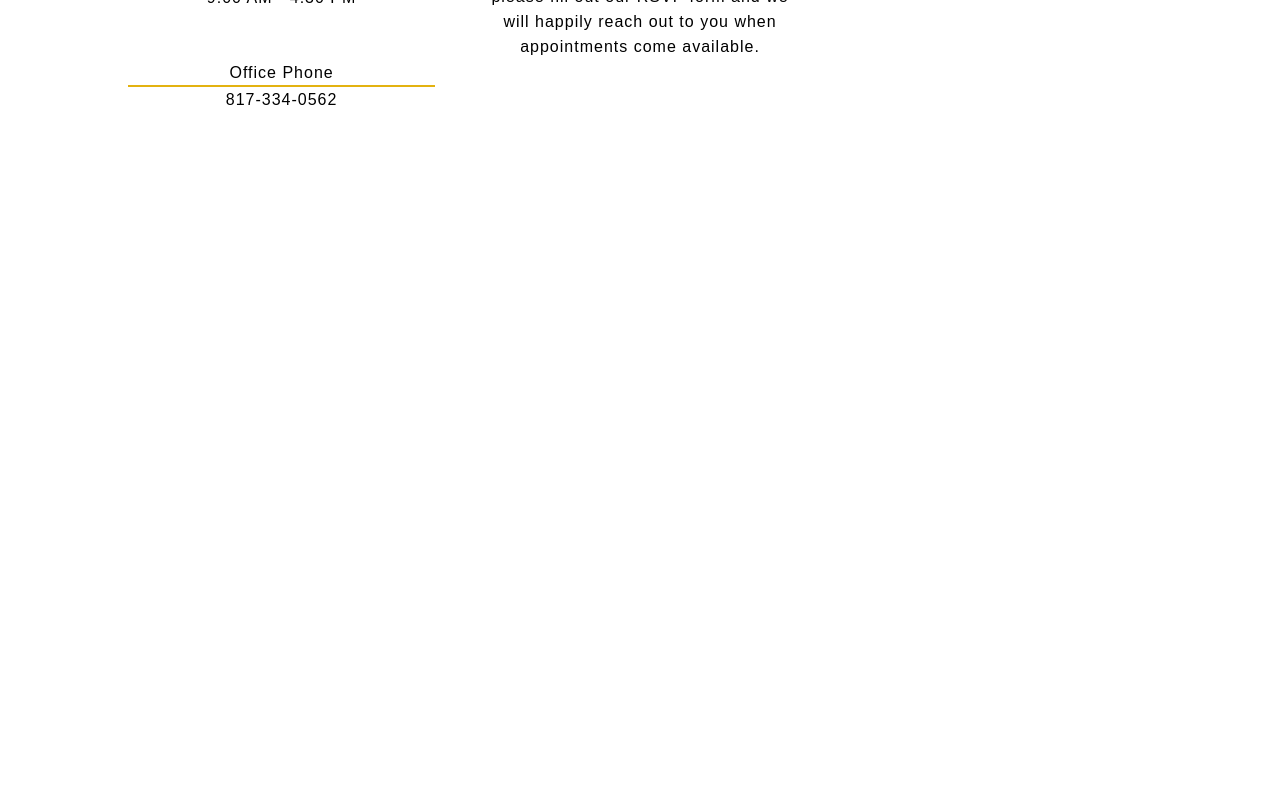
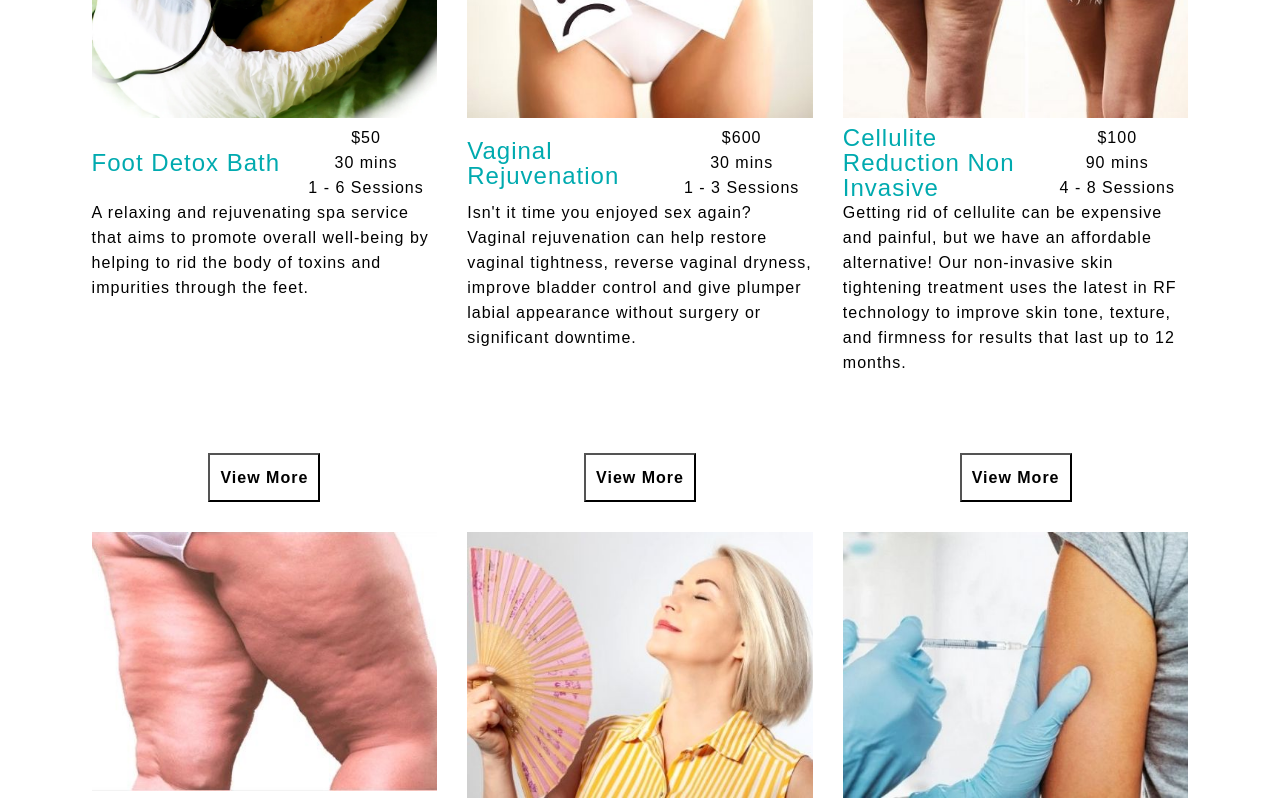
Before and after one commit to tanningexpert/exclusive-react-clone-v2, a React (Create React App) app: page /aesthetics in a window 1280 px wide. Shown: the part 640-1440 px from the top of the page. Before the commit the page ends 800 px from the top, so only its background shows below. Built offline with nearby package versions, Linux system fonts and the light colour scheme.

Commit message:
completed aesthetics page

```diff
--- a/src/App.css
+++ b/src/App.css
@@ -93,7 +93,7 @@
 .footer {
   width:80%;
   margin:0 auto;
-  margin-top: 20px;
+  margin-top: 30px;
   display: flex;
   /* position: fixed; */
   left: 10%;
@@ -151,7 +151,6 @@
 
 .featuredServiceBody img {
   width: 200px;
-
 }
 
 .featuredServiceBody li {
@@ -163,29 +162,36 @@
   font-weight: 700;
 }
 
-.blueButton {
+
+/* FEATURED SERVICES BUTTON COMPONENT */
+.featuredServiceButtonContainer {
+  margin-top: 20px;
+  display: flex;
+  flex-direction: column;
+  align-items: center;
+  gap: 20px;
+}
+
+.featuredButton {
   background-color: #DFF6F7;
-  color: #00AAAF;
-  border:#00AAAF 2px solid;
+  color: var(--main-color);
+  border: 2px solid var(--main-color);
   width: 300px;
   height: 50px;
   font-size: 18px;
   font-weight: 600;
 }
 
-
-.blueButton:hover {
-  background-color: #00AAAF;
+.featuredButton:hover {
+  background-color: var(--main-color);
   color: white;
 }
 
-
-/* WHITE BUTTON COMPONENT */
+/* PRIMARY BUTTON COMPONENT */
 .primaryButton {
-  display:block;
   background-color: white;
   color: var(--main-color);
-  border: 1px solid var(--main-color);
+  border: .5px solid var(--main-color);
   width: 300px;
   height: 50px;
   font-size: 18px;
@@ -193,9 +199,89 @@
 }
 
 .primaryButton:hover {
-  background-color: #00AAAF;
+  background-color: var(--main-color);
   color: white;
 }
+
+/* AESTHETICS SERVICE REPEATER */
+.aestheticsServiceGrid {
+  display: flex;
+  justify-content: center;
+  gap: 30px;
+  flex-wrap: wrap;
+  width: 90%;
+  margin: 0 auto;
+}
+
+.aestheticsRepeater {
+  flex-basis: 30%;
+}
+
+.aestheticsContainer {
+  width: 100%;
+  height: 650px;
+  position: relative;
+}
+
+.serviceDetailsContainer,
+.serviceTitle,
+.serviceDetails {
+  /* border: 1px solid red; */
+}
+
+.serviceTitle {
+  width: 100%;
+}
+
+.serviceDetails{
+  width: 70%;
+}
+
+.serviceDetails {
+  text-align: center;
+}
+
+.aestheticsImage {
+  max-width: 100%;
+}
+
+.serviceDetailsContainer {
+  display: flex;
+  align-items: center;
+  justify-content: space-around;
+}
+
+.serviceDetails {
+  display: flex;
+  flex-direction: column;
+}
+
+.serviceTitle {
+  font-size: 1.5rem;
+  color: var(--main-color);
+}
+
+.viewMoreBtnContainer {
+  width: 100%;
+  text-align: center;
+
+  position: absolute;
+  bottom: 0;
+  left: 0;
+}
+
+.viewMoreBtn {
+  background-color: white;
+  color: black;
+  font-weight: 800;
+  padding: 10px;
+
+
+}
+
+
+
+
 /* .App {
   text-align: center;
 }
--- /dev/null
+++ b/src/components/AestheticsServiceContainer.js
@@ -0,0 +1,36 @@
+const AestheticsServiceContainer = ({
+  imgSrc,
+  title,
+  price,
+  time,
+  schedule,
+  summary,
+}) => {
+  return (
+    <div className="aestheticsRepeater">
+      <div className="aestheticsContainer">
+        <div className="aestheticsImageContainer">
+          <img src={imgSrc} alt="" className="aestheticsImage" />
+        </div>
+
+        <div className="serviceDetailsContainer">
+          <div className="serviceTitle">{title}</div>
+
+          <div className="serviceDetails">
+            <div className="servicePrice">{price}</div>
+            <div className="serviceTime"> {time} </div>
+            <div className="serviceSchedule">{schedule}</div>
+          </div>
+        </div>
+
+        <div className="serviceSummary">{summary}</div>
+
+        <div className="viewMoreBtnContainer">
+          <button className="viewMoreBtn">View More</button>
+        </div>
+      </div>
+    </div>
+  );
+};
+
+export default AestheticsServiceContainer;
--- a/src/components/FeaturedServices.js
+++ b/src/components/FeaturedServices.js
@@ -1,4 +1,5 @@
 import Images from "../img/ImgIndex";
+import FeaturedButton from "./FeaturedServicesButton";
 
 const FeaturedServices = () => {
   return (
@@ -46,11 +47,10 @@ const FeaturedServices = () => {
             </ul>
           </div>
         </div>
-        <br />
-        <button className="blueButton">View All Services</button>
-        <br />
-        <br />
-        <button className="blueButton">Request An Appointment</button>
+        <div className="featuredServiceButtonContainer">
+          <FeaturedButton>View All Services</FeaturedButton>
+          <FeaturedButton>Request An Appointment</FeaturedButton>
+        </div>
       </div>
     </section>
   );
--- /dev/null
+++ b/src/components/FeaturedServicesButton.js
@@ -0,0 +1,11 @@
+import { Children } from "react";
+
+const FeaturedButton = ({ children }) => {
+  return (
+    <>
+      <button className="featuredButton">{children}</button>
+    </>
+  );
+};
+
+export default FeaturedButton;
--- a/src/img/ImgIndex.js
+++ b/src/img/ImgIndex.js
@@ -1,10 +1,22 @@
 const Images = {
   homeBanner: require("./exclusive-top-banner.png"),
+  // FEATURED SERVICES COMPONENT
   hormoneReplacement: require("./Service Menu Images/Hormone Pellet Therapy (2).jpg"),
   vaginalRejuvenation: require("./Service Menu Images/Vaginal Rejuvenation 1.jpg"),
   medicalWeightloss: require("./Service Menu Images/Kybella - Dissolve Fat (2).jpg"),
+  //ABOUT US PHOTO
   physicianPhoto: require("./Staff - Dr. B Headshot White.jpg"),
+  //GYNECOLOGY PAGE IMAGE
   gynecology: require("./gynecology.jpeg"),
+  //AESTHETIC SERVICES
+  footDetox: require("./Service Menu Images/Foot Detox Bath.webp"),
+  vaginalRejuvenation: require("./Service Menu Images/Vaginal Rejuvenation 1.jpg"),
+  celluliteReduction: require("./Service Menu Images/Cellulite - Forma.jpg"),
+  celluliteReductionRf: require("./Service Menu Images/Cellulite - Fractora.jpg"),
+  hormonePellet: require("./Service Menu Images/Hormone Pellet Therapy.jpg"),
+  vitaminB12: require("./Service Menu Images/Vitamin B12.jpg"),
+  // skinnyShot: require(""),
+  stretchMarkRemoval: require("./Service Menu Images/Stretch Marks.jpg"),
 };
 
 export default Images;
--- a/src/pages/Aesthetics.js
+++ b/src/pages/Aesthetics.js
@@ -1,4 +1,6 @@
 import PrimaryButton from "../components/PrimaryButton";
+import AestheticsServiceContainer from "../components/AestheticsServiceContainer";
+import Images from "../img/ImgIndex.js";
 
 const Aesthetics = () => {
   return (
@@ -10,8 +12,59 @@ const Aesthetics = () => {
       </p>
       <h2 className="aestheticsScheduleTitle">Schedule Your Consult</h2>
       <div className="primaryButtonContainer">
-        <PrimaryButton>Text 214...</PrimaryButton>
-        <PrimaryButton />
+        <PrimaryButton>Call / Text 214-702-6581</PrimaryButton>
+        <PrimaryButton>Request An Appointment</PrimaryButton>
+      </div>
+
+      <div className="aestheticsServiceGrid">
+        <AestheticsServiceContainer
+          imgSrc={Images.footDetox}
+          title="Foot Detox Bath"
+          price="$50"
+          time="30 mins"
+          schedule="1 - 6 Sessions"
+          summary="A relaxing and rejuvenating spa service that aims to promote overall well-being by helping to rid the body of toxins and impurities through the feet."
+        />
+        <AestheticsServiceContainer
+          imgSrc={Images.vaginalRejuvenation}
+          title="Vaginal Rejuvenation"
+          price="$600"
+          time="30 mins"
+          schedule="1 - 3 Sessions"
+          summary="Isn't it time you enjoyed sex again? Vaginal rejuvenation can help restore vaginal tightness, reverse vaginal dryness, improve bladder control and give plumper labial appearance without surgery or significant downtime."
+        />
+        <AestheticsServiceContainer
+          imgSrc={Images.celluliteReduction}
+          title="Cellulite Reduction Non Invasive"
+          price="$100"
+          time="90 mins"
+          schedule="4 - 8 Sessions"
+          summary="Getting rid of cellulite can be expensive and painful, but we have an affordable alternative! Our non-invasive skin tightening treatment uses the latest in RF technology to improve skin tone, texture, and firmness for results that last up to 12 months."
+        />
+        <AestheticsServiceContainer
+          imgSrc={Images.celluliteReductionRf}
+          title="Cellulite Reduction RF Microneedling"
+          price="$300"
+          time="90 mins"
+          schedule="1 - 3 Sessions"
+          summary="We all want a body free from lumps and bumps- so get rid of your cellulite with our revolutionary new treatment! This RF Microneedling treatment melts the fat and increases collagen production to help leave the skin on your thighs, hips an butt smooth, firm and cellulite free."
+        />
+        <AestheticsServiceContainer
+          imgSrc={Images.hormonePellet}
+          title="Hormone Pellet Therapy For Women"
+          price="$250"
+          time="30 mins"
+          schedule="Every 3-4 months"
+          summary="Hormone Pellet Therapy for women offers relief from symptoms like hot flashes, vaginal dryness and mood swings without the risks or side effects of conventional hormone replacement therapy (HRT). This treatment consists of inserting small pellets under your skin that deliver consistent levels of hormones to the body for 3-4 months."
+        />
+        <AestheticsServiceContainer
+          imgSrc={Images.vitaminB12}
+          title="Vitamin B12"
+          price="$25"
+          time="10 mins"
+          schedule="Every 1-2 weeks"
+          summary="Eating a healthy diet and exercising regularly is the best way to keep your body in good shape, but sometimes you just need that extra boost. A vitamin B12 injection is a fast way to get your body back on track with weight loss, increased energy levels, better skin health and more!"
+        />
       </div>
     </>
   );
--- a/src/styles/PageStyles.css
+++ b/src/styles/PageStyles.css
@@ -166,7 +166,7 @@
 .aestheticsScheduleTitle {
   color: var(--main-color);
   font-size: 2rem;
-  margin-top: 3rem;
+  margin: 3rem 0 1rem;
 }
 
 .aestheticsTitle,
@@ -176,9 +176,16 @@
 }
 
 .primaryButtonContainer {
-  /* display: flex; */
-  /* justify-content: center; */
+  display: flex;
+  align-items: center;
+  flex-direction: column;
+  gap: 20px;
 }
+
+.aestheticsServiceGrid {
+  margin-top: 30px;
+}
+
 
 /* PATIENT RESOURCES PAGE */
 
```
Also changed, not shown: src/img/Service Menu Images/Cellulite - Fractora.jpg, src/img/Service Menu Images/Foot Detox Bath.webp (added).
